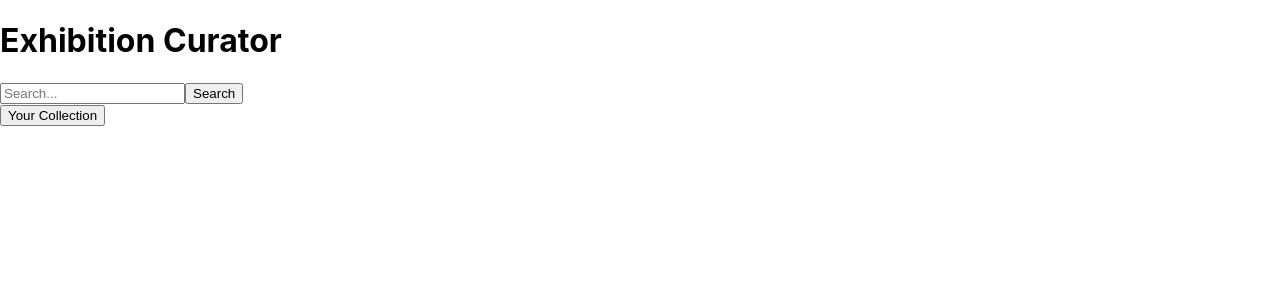
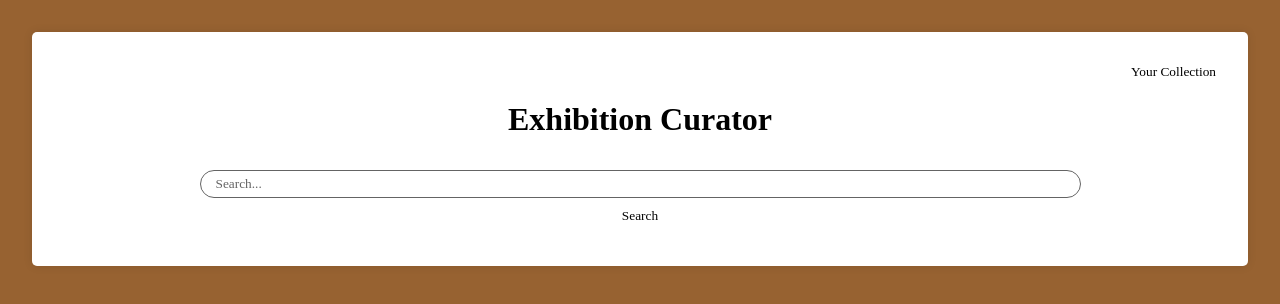
Before and after one commit to Andrew-25/exhibition-curator, a React (Create React App) app: page / in a window 1280 px wide. Shown: the top 304 px of the page. Built offline with nearby package versions, Linux system fonts and the light colour scheme.

Commit message:
started some css

```diff
--- a/src/App.css
+++ b/src/App.css
@@ -1,38 +1,3 @@
-.App {
+.app {
   text-align: center;
 }
-
-.App-logo {
-  height: 40vmin;
-  pointer-events: none;
-}
-
-@media (prefers-reduced-motion: no-preference) {
-  .App-logo {
-    animation: App-logo-spin infinite 20s linear;
-  }
-}
-
-.App-header {
-  background-color: #282c34;
-  min-height: 100vh;
-  display: flex;
-  flex-direction: column;
-  align-items: center;
-  justify-content: center;
-  font-size: calc(10px + 2vmin);
-  color: white;
-}
-
-.App-link {
-  color: #61dafb;
-}
-
-@keyframes App-logo-spin {
-  from {
-    transform: rotate(0deg);
-  }
-  to {
-    transform: rotate(360deg);
-  }
-}
--- /dev/null
+++ b/src/components/Home.css
@@ -0,0 +1,51 @@
+* {
+    font-family: 'Lucida Handwriting', cursive;
+}
+
+.home {
+    background-color: white;
+    margin: 2rem;
+    padding: 2rem;
+    border-radius: 5px;
+    box-shadow: 0 0 10px rgba(0, 0, 0, 0.1);
+}
+
+h1 {
+    text-align: center;
+}
+
+button {
+    border: none;
+    background-color: transparent;
+    padding: 0;
+    margin: 0;
+}
+
+.search {
+    display: flex;
+    flex-direction: column;
+    padding: 10px;
+    justify-content: center;
+    align-items: center;
+}
+
+form button {
+    margin-top: 10px;
+}
+
+form input {
+    width: 75%;
+    border: 1px solid;
+    border-color: rgb(100, 100, 100);
+    border-radius: 20px;
+    padding: 5px 15px;
+}
+
+form input::placeholder {
+    color: rgb(100, 100, 100);
+}
+
+.nav {
+    display: flex;
+    justify-content: right;
+}
--- a/src/components/Home.jsx
+++ b/src/components/Home.jsx
@@ -1,5 +1,6 @@
 import { useState } from "react";
 import { useNavigate } from "react-router-dom";
+import './Home.css'
 
 const Home = () => {
     let navigate = useNavigate()
@@ -12,13 +13,15 @@ const Home = () => {
     }
 
     return (
-        <div className="Home">
+        <div className="home">
+          <div className="nav">
+            <button onClick={() => navigate('/collection')}>Your Collection</button>
+          </div>
           <h1>Exhibition Curator</h1>
-          <form onSubmit={(e) => handleSubmit(e)}>
+          <form onSubmit={(e) => handleSubmit(e)} className="search">
             <input type="text" placeholder="Search..." onChange={(e) => setSearch(e.target.value)} value={searchTerm} />
             <button>Search</button>
           </form>
-          <button onClick={() => navigate('/collection')}>Your Collection</button>
         </div>
       );
 }
--- a/src/index.css
+++ b/src/index.css
@@ -1,13 +1,10 @@
 body {
   margin: 0;
-  font-family: -apple-system, BlinkMacSystemFont, 'Segoe UI', 'Roboto', 'Oxygen',
-    'Ubuntu', 'Cantarell', 'Fira Sans', 'Droid Sans', 'Helvetica Neue',
-    sans-serif;
-  -webkit-font-smoothing: antialiased;
-  -moz-osx-font-smoothing: grayscale;
+  font-family: 'Brush Script MT', cursive;
+  background-color: #976231;
 }
 
-code {
-  font-family: source-code-pro, Menlo, Monaco, Consolas, 'Courier New',
-    monospace;
+a {
+  text-decoration: none;
+  color: inherit;
 }
```
